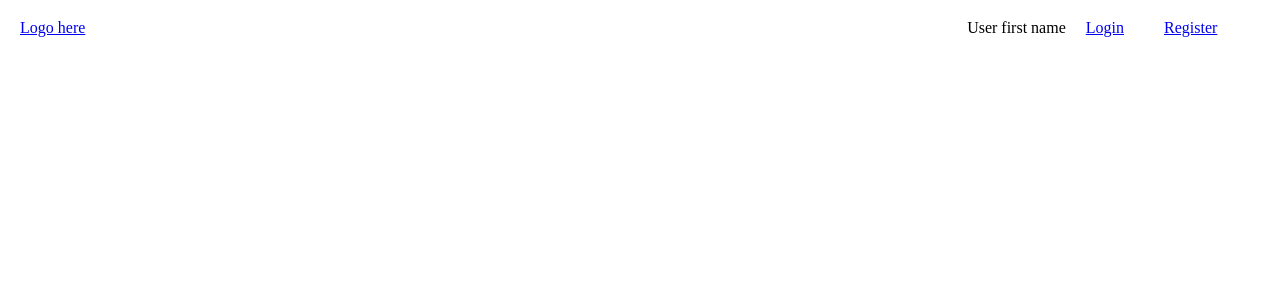
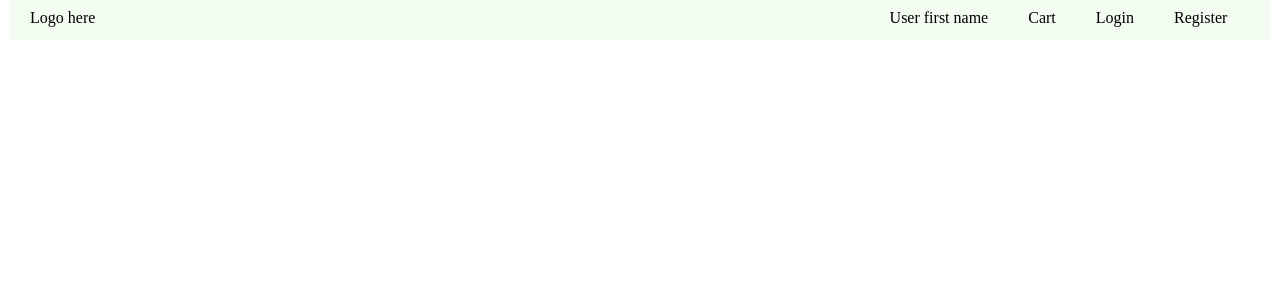
Before and after one commit to JezReal/shoppingcart-system, a PHP site: page /pages/home_page.php in a window 1280 px wide. Shown: the top 300 px of the page. Run offline with PHP 8.4, Linux system fonts and the light colour scheme.

Commit message:
update header

```diff
--- a/pages/home_page.php
+++ b/pages/home_page.php
@@ -71,6 +71,7 @@
         <p>User first name</p>
 
         <!-- Display either login/logout -->
+        <a href="cart.php">Cart</a>
         <a href="login.php">Login</a>
         <a href="register.php">Register</a>
     </div>
--- a/styles/home_page.css
+++ b/styles/home_page.css
@@ -1,11 +1,21 @@
 nav {
     display: flex;
     flex-direction: row;
-    margin-top: 20px;
+    padding-top: 10px;
+    padding-bottom: 10px;
+    height: 20px;
+    background-color:#F3FCF0;
+    margin-left: 10px;
+    margin-right: 10px;
 }
 
 #logo-container {
     margin-left: 20px;
+}
+
+a:visited, a {
+    text-decoration: none;
+    color: black;
 }
 
 .nav-container {
@@ -19,3 +29,7 @@ nav {
     margin-right: 20px;
     margin-left: 20px;
 }
+
+.nav-container p {
+    margin-right: 20px;
+}
```
